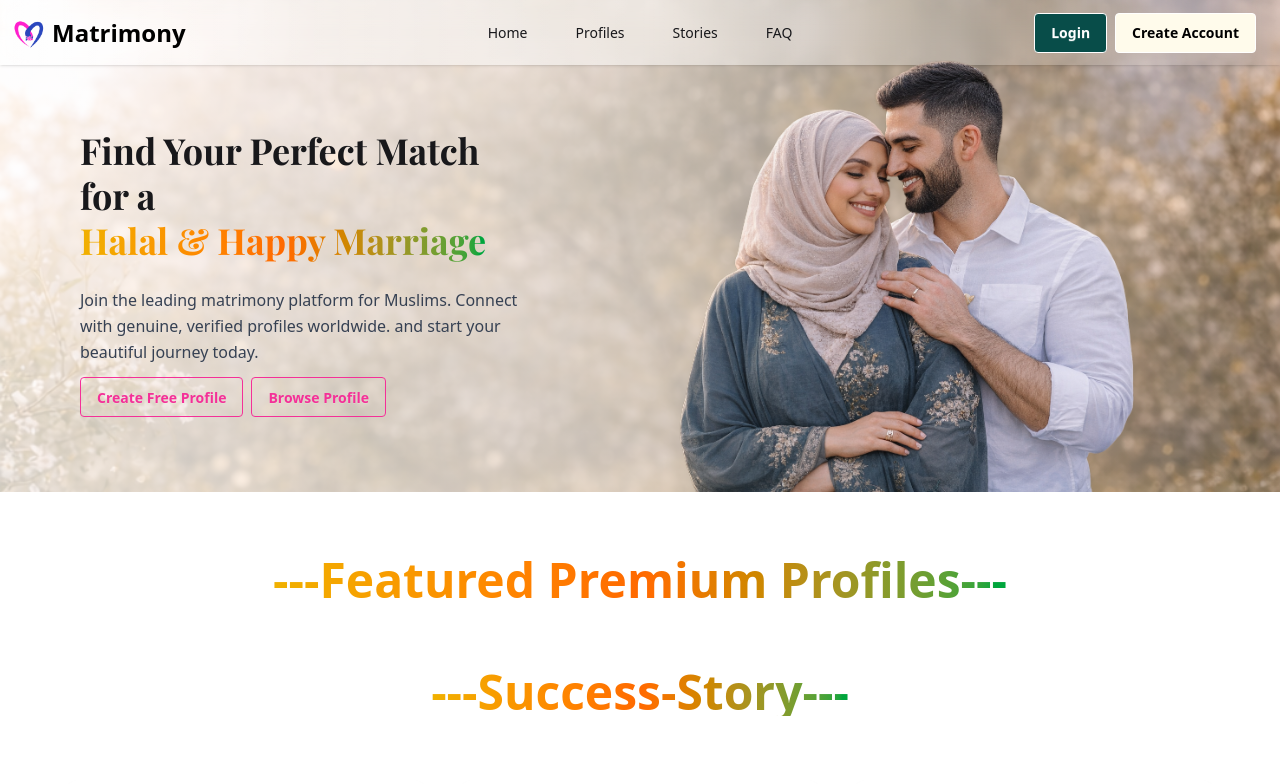
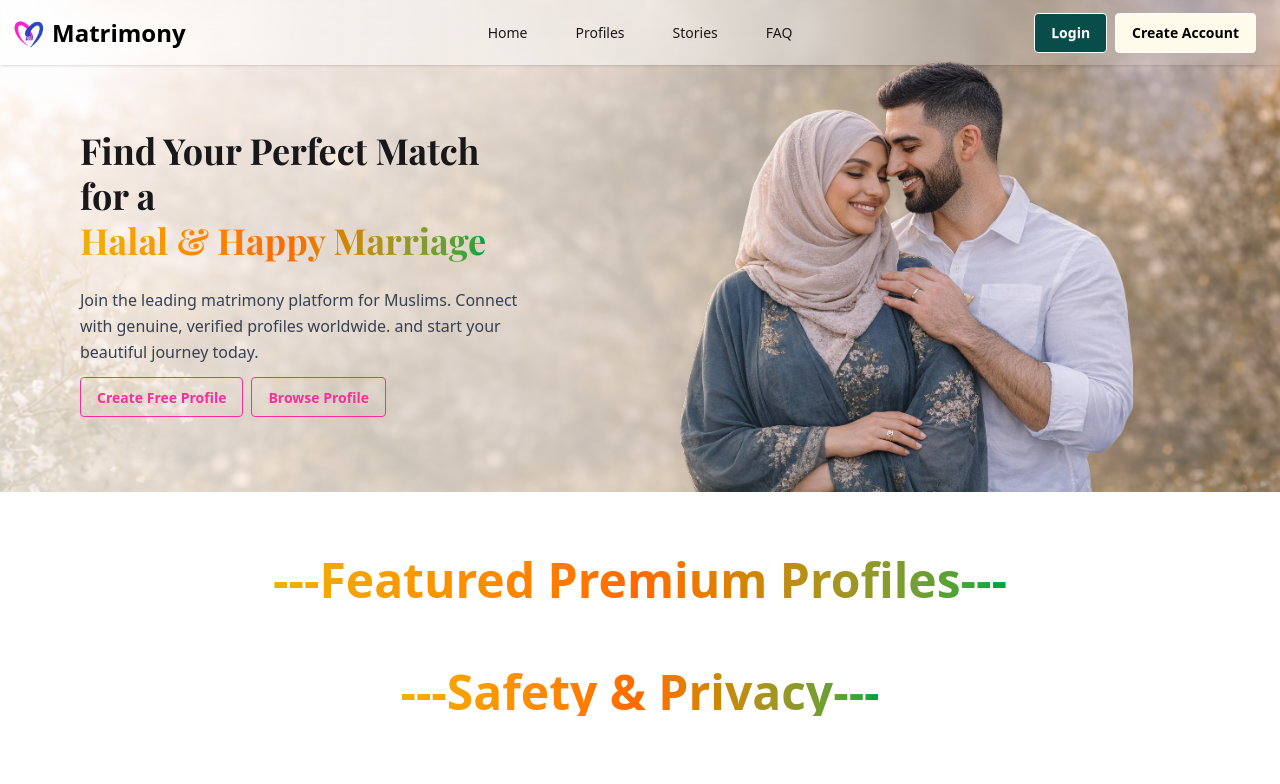
Before and after one commit to MH-liton-360/matrimony, a React (Vite) app: page /home in a window 1280 px wide. Shown: the top 784 px of the page. Built offline with nearby package versions, Linux system fonts and the light colour scheme.

Commit message:
Safety and privacy

```diff
--- /dev/null
+++ b/src/Components/HomeSection/Safety_and_Privacy.jsx
@@ -0,0 +1,13 @@
+import SectionTitle from "../SectionTitle/SectionTitle";
+
+const Safety_and_Privacy = () => {
+    return (
+        <div>
+            <SectionTitle
+                heading={"Safety & Privacy"}
+            ></SectionTitle>
+        </div>
+    );
+};
+
+export default Safety_and_Privacy;
--- a/src/Components/SectionTitle/HomeSection/Safety_and_Privacy.jsx
+++ /dev/null
@@ -1,10 +0,0 @@
-
-const Safety_and_Privacy = () => {
-    return (
-        <div>
-            S
-        </div>
-    );
-};
-
-export default Safety_and_Privacy;
--- a/src/pages/Home.jsx
+++ b/src/pages/Home.jsx
@@ -1,6 +1,7 @@
 import Banner from "../Components/Banner";
 import FAQ from "../Components/FAQ";
 import Featured_Premium from "../Components/Featured_Premium";
+import Safety_and_Privacy from "../Components/HomeSection/Safety_and_Privacy";
 import Success_Story from "../Components/Success_Story";
 import Navbar from "../shared/Navbar";
 
@@ -22,6 +23,9 @@ const Home = () => {
                     {/* Featured Premium Profiles  */}
                     <Featured_Premium></Featured_Premium>
 
+                    {/* Safety and Privacy  */}
+                    <Safety_and_Privacy></Safety_and_Privacy>
+
                     {/* Success-Story  */}
                     <Success_Story></Success_Story>
 
```
